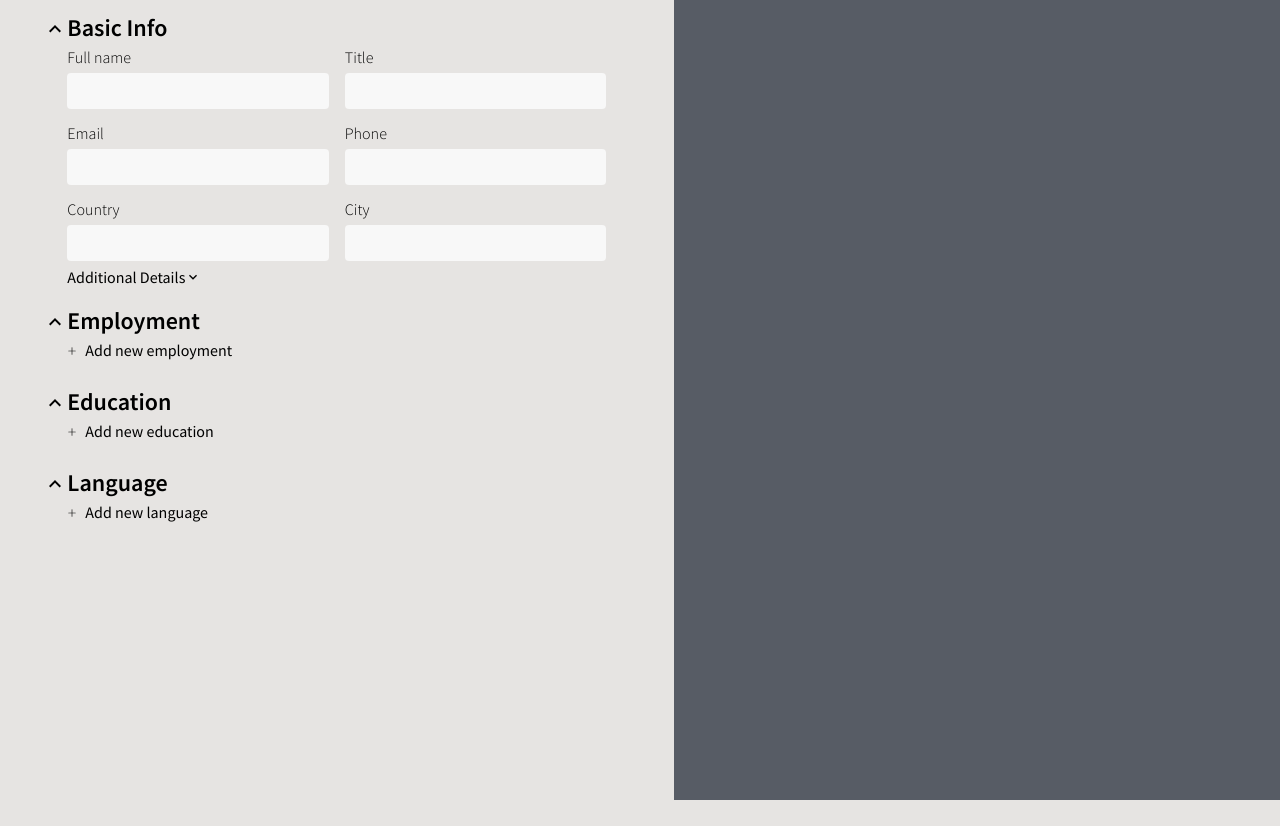
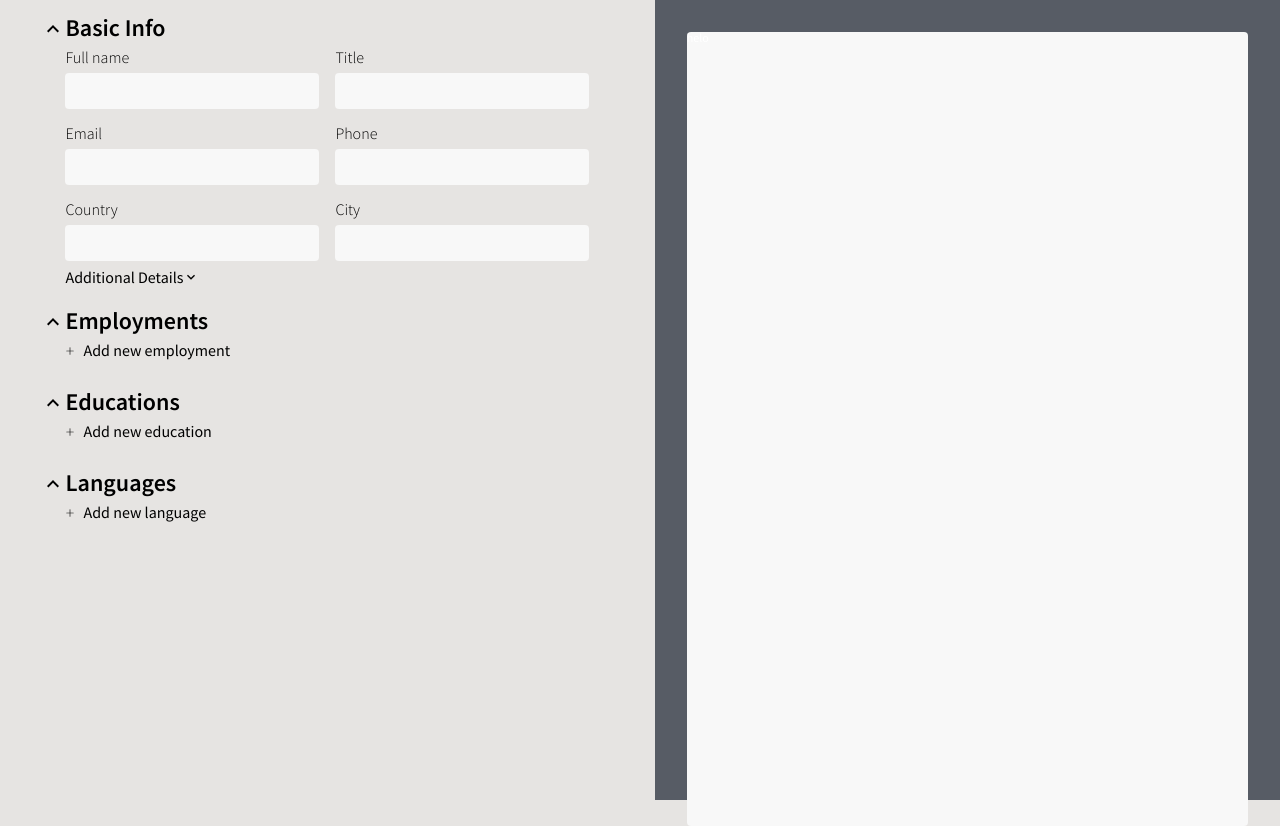
Before and after one commit to sndell/simple-cv, a React (Create React App) app: page /editor in a window 1280 px wide. Before the commit the page ends 800 px from the top, so only its background shows below. Built offline with nearby package versions, Linux system fonts and the light colour scheme.

Commit message:
started working on preview

```diff
--- a/src/App.tsx
+++ b/src/App.tsx
@@ -15,7 +15,7 @@ const App = (props: Props) => {
       <ThemeProvider theme={theme}>
         <GlobalStyles />
         <Outlet />
-        <Test />
+        {/* <Test /> */}
       </ThemeProvider>
     </Provider>
   );
--- /dev/null
+++ b/src/common/resume layouts/default/index.tsx
@@ -0,0 +1,29 @@
+import { ICV } from '../../../types/editor';
+import { useEffect } from 'react';
+import styled from 'styled-components';
+
+type Props = {
+  resume: ICV;
+};
+
+const Default = ({ resume }: Props) => {
+  useEffect(() => {
+    console.log(resume);
+  }, [resume]);
+
+  return (
+    <Wrapper>
+      <h1>helo</h1>
+    </Wrapper>
+  );
+};
+
+const Wrapper = styled.div`
+  h1 {
+    font-size: 1rem;
+    font-size: 12px;
+    color: ${({ theme }) => theme.colors.text.primary};
+  }
+`;
+
+export default Default;
--- a/src/pages/editor/components/category/components/index.tsx
+++ b/src/pages/editor/components/category/components/index.tsx
@@ -23,7 +23,7 @@ const Category = ({ category }: Props) => {
 
   return (
     <Wrapper>
-      <Header title={category} toggle={toggle} />
+      <Header title={`${category}s`} toggle={toggle} />
       {toggle.active && <List category={category}></List>}
     </Wrapper>
   );
--- a/src/pages/editor/components/index.tsx
+++ b/src/pages/editor/components/index.tsx
@@ -1,5 +1,5 @@
 import styled from 'styled-components';
-import Preview from './Preview';
+import Preview from '../preview/components';
 import Category from './category/components';
 import Basic from './Basic';
 
@@ -27,7 +27,7 @@ const Details = styled.div`
   display: flex;
   flex-direction: column;
   padding: 8px 10%;
-  overflow-y: scroll;
+  overflow-y: auto;
 `;
 
 export default Editor;
--- /dev/null
+++ b/src/pages/editor/preview/components/Resume.tsx
@@ -0,0 +1,23 @@
+import { useSelector } from 'react-redux';
+import styled from 'styled-components';
+import { selectCv } from '../../../../store/edit';
+import Default from '../../../../common/resume layouts/default';
+
+const Resume = () => {
+  const resume = useSelector(selectCv);
+
+  const handleLayout = (layout: string) => {
+    if (layout === 'default') return <Default resume={resume} />;
+  };
+
+  return <Wrapper>{handleLayout(resume.layout)}</Wrapper>;
+};
+
+const Wrapper = styled.div`
+  border-radius: 4px;
+  height: 210mm;
+  aspect-ratio: 1 / 1.4142;
+  background-color: ${({ theme }) => theme.colors.primary};
+`;
+
+export default Resume;
--- a/src/pages/editor/components/Preview.tsx
+++ b/src/pages/editor/preview/components/index.tsx
@@ -1,16 +1,21 @@
-import React from 'react';
 import styled from 'styled-components';
+import Resume from './Resume';
 
-type Props = {};
-
-const Preview = (props: Props) => {
-  return <Wrapper></Wrapper>;
+const Preview = () => {
+  return (
+    <Wrapper>
+      <Resume />
+    </Wrapper>
+  );
 };
 
 const Wrapper = styled.div`
   background-color: ${({ theme }) => theme.colors.secondary};
-  /* background-color: #303030; */
+  padding: 32px 32px;
   height: 100vh;
+  width: 100%;
+  display: flex;
+  justify-content: center;
 
   h1 {
     color: white;
--- a/src/store/edit.ts
+++ b/src/store/edit.ts
@@ -19,6 +19,8 @@ const initialState: ICV = {
   employments: [],
   educations: [],
   languages: [],
+  id: Date.now().toString(),
+  layout: 'default',
 };
 
 export const edit = createSlice({
@@ -122,6 +124,7 @@ export const {
   CHANGE_EDUCATION,
   CHANGE_LANGUAGE,
 } = edit.actions;
+
 export const selectBasic = (state: { edit: ICV }) => state.edit.basic;
 export const selectEmplyments = (state: { edit: ICV }) =>
   state.edit.employments;
@@ -133,6 +136,6 @@ export const selectEducationById = (state: { edit: ICV }, id: string) =>
 export const selectLanguages = (state: { edit: ICV }) => state.edit.languages;
 export const selectLanguageById = (state: { edit: ICV }, id: string) =>
   state.edit.languages.filter((item) => item.id === id)[0];
+export const selectCv = (state: { edit: ICV }) => state.edit;
 
-export const selectCv = (state: { edit: ICV }) => state.edit;
 export default edit.reducer;
--- a/src/types/editor.d.ts
+++ b/src/types/editor.d.ts
@@ -53,4 +53,6 @@ export interface ICV {
   educations: IEducation[];
   languages: ILanguages[];
   links?: ILink[];
+  layout: string;
+  id: string;
 }
```
